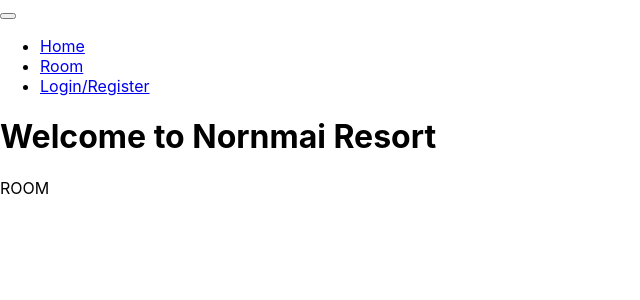
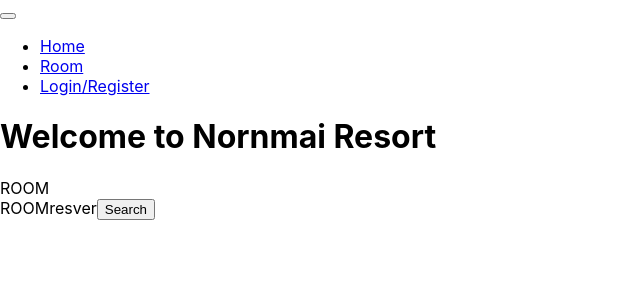
Before and after one commit to nightkuzan/nornmai_resort_fe, a React (Create React App) app: page / in a window 1280 px wide. Shown: the top 300 px of the page, without its empty margins (0-640 px from the left). Built offline with nearby package versions, Linux system fonts and the light colour scheme.

Commit message:
add button

```diff
--- a/src/App.js
+++ b/src/App.js
@@ -71,13 +71,13 @@ class App extends Component {
         </nav>
         <BrowserRouter>
           <Routes>
-            <Route exact path="/" element={<NornmaiComponent />} />
+            <Route exact path="/" element={<NornmaiComponent />}>
             <Route path="/register" element={<RegisComponent />} />
             <Route path="/login" element={<LoginComponent />} />
             <Route path="/logout" element={<LogoutComponent />} />
             <Route path="/room" element={<RoomComponent />} />
             <Route path="/reserv" element={<ReservComponent />} />
-
+            </Route>
 
 
           </Routes>
--- a/src/components/NornmaiComponent.js
+++ b/src/components/NornmaiComponent.js
@@ -1,4 +1,5 @@
 import { Component } from "react"
+import ReservComponent from "./ReservComponent";
 import RoomComponent from "./RoomComponent";
 class NornmaiComponent extends Component {
     state = {}
@@ -7,7 +8,7 @@ class NornmaiComponent extends Component {
             <div className="bg-div">
                 <h1 className="centered">Welcome to Nornmai Resort</h1>
                 <RoomComponent/>
-
+                <ReservComponent/>
             </div>
         )
     }
--- a/src/components/ReservComponent.js
+++ b/src/components/ReservComponent.js
@@ -6,6 +6,7 @@ class ReservComponent extends Component {
         return(
             <div className="container">
                 ROOMresver
+                <button>Search</button>
             </div>
         )
     }
```
